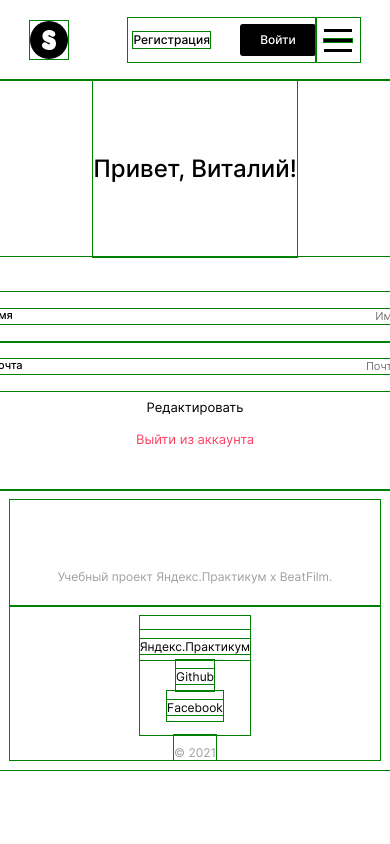
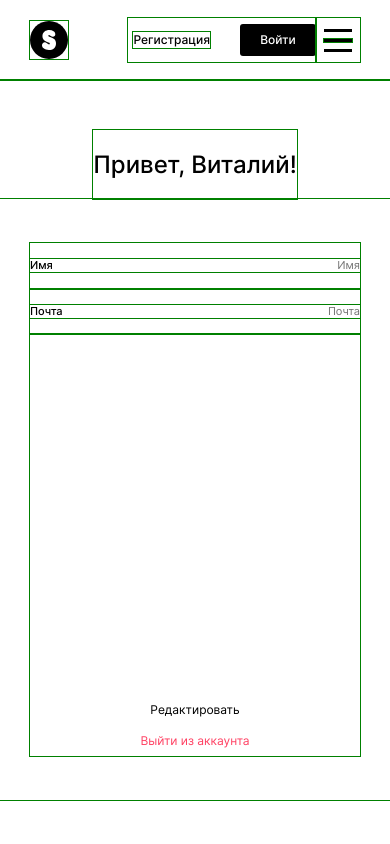
Before and after one commit to AmoryMeow/movies-explorer-frontend, a React (Create React App) app: page /profile in a window 390 px wide. Shown: the top 844 px of the page. Built offline with nearby package versions, Linux system fonts and the light colour scheme.

Commit message:
refactor: Profile - adaptive layout

```diff
--- a/src/components/Profile/Profile.css
+++ b/src/components/Profile/Profile.css
@@ -2,6 +2,8 @@
   display: flex;
   flex-direction: column;
   align-items: center;
+  box-sizing: border-box;
+  min-height: 556px;
 }
 
 .profile__title {
@@ -17,8 +19,10 @@
 .profile__form {
   display: flex;
   flex-direction: column;
+  justify-content: space-between;
   width: 410px;
   padding: 35px 0;
+  flex: 1;
 }
 
 .profile__field {
@@ -54,6 +58,14 @@
   line-height: 13px;
   border: none;
   outline: none;
+  padding: 0;
+}
+
+.profile__buttons {
+  display: flex;
+  flex-direction: column;
+  flex: 1;
+  justify-content: flex-end;
 }
 
 .profile__button {
@@ -98,3 +110,37 @@
   text-align: center;
   color: #FF004C;
 }
+
+
+@media (max-width: 1279px) {
+  .profile {
+    padding: 162px 0;
+    min-height: 843px;
+  }
+  .profile__form {
+    padding: 6px 0;
+  }
+  .profile__field {
+    padding: 16px 0;
+  }
+}
+
+@media (max-width: 767px) {
+  .profile {
+    padding: 50px 0;
+    min-height: calc( 100vh - 74px);
+  }
+  .profile__title {
+    padding: 20px 0;
+  }
+  .profile__form {
+    padding: 44px 30px;
+    width: calc( 100% - 60px );
+    max-width: 410px;
+    position: inherit;
+  }
+  .profile__button {
+    font-size: 12px;
+    line-height: 15px;
+  }
+}
--- a/src/components/Profile/Profile.js
+++ b/src/components/Profile/Profile.js
@@ -26,6 +26,7 @@ function Profile() {
               placeholder="Почта" required minlength="2" maxlength="30" disabled={viewMode}/>
           </label>
         </article>
+        <div className="profile__buttons">
           {viewMode ? (
             <>
               <button className="profile__button profile__button_type_edit" onClick={handleEditClick}>Редактировать</button>
@@ -37,7 +38,7 @@ function Profile() {
               <button className="profile__button profile__button_type_save">Сохранить</button>
             </>
           )}
-
+        </div>
       </form>
     </section>
   );
```
Lines whose indentation alone changed are shown as unchanged.
